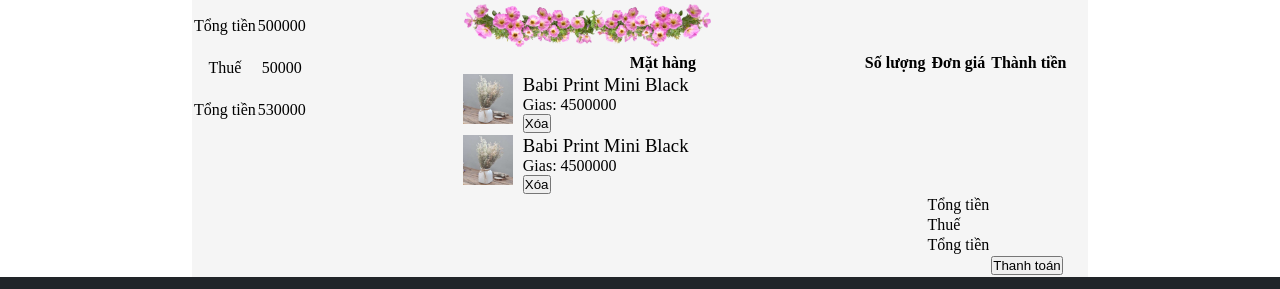
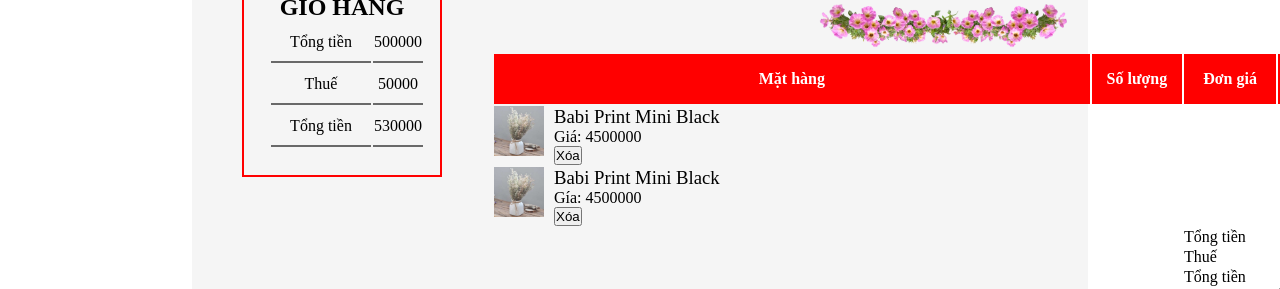
Before and after one commit to htnnth102/shopDemo, a plain HTML site: page Front=end/cart.html in a window 1280 px wide. Shown: the part 143-432 px from the top of the page. Drawn offline with Linux system fonts and the light colour scheme.

```diff
--- a/Front=end/cart.html
+++ b/Front=end/cart.html
@@ -40,27 +40,27 @@
             <h1>GIỎ HÀNG</h1>
             <table>
                 <tr>
-                    <td>Tổng tiền</td>
+                    <td class="td">Tổng tiền</td>
                     <td>500000</td>
                 </tr>
                 <tr>
-                    <td>Thuế</td>
+                    <td class="td">Thuế</td>
                     <td>50000</td>
                 </tr>
                 <tr>
-                    <td>Tổng tiền</td>
+                    <td class="td">Tổng tiền</td>
                     <td>530000</td>
                 </tr>
             </table>
         </div>
         <div class="bill-details">
-            <div class="heading">
+            <div class="heading" style="text-align: center;">
                 <h1>GIỎ HÀNG</h1>
                 <img src="images/flower_string.png" alt="flower" width="250px">
             </div>
             <div class="table-bill">
                 <table>
-                    <tr>
+                    <tr id="first-row">
                         <th>Mặt hàng</th>
                         <th>Số lượng</th>
                         <th>Đơn giá</th>
@@ -73,7 +73,7 @@
                             </div>
                             <div class="product-dpt">
                                 <h3>Babi Print Mini Black</h3>
-                                <h4>Gias: 4500000</h4>
+                                <h4>Giá: 4500000</h4>
                                 <button>Xóa</button>
                             </div>
                         </td>
@@ -88,7 +88,7 @@
                             </div>
                             <div class="product-dpt">
                                 <h3>Babi Print Mini Black</h3>
-                                <h4>Gias: 4500000</h4>
+                                <h4>Gía: 4500000</h4>
                                 <button>Xóa</button>
                             </div>
                         </td>
--- a/Front=end/cartStyles.css
+++ b/Front=end/cartStyles.css
@@ -98,17 +98,54 @@
 }
 
 section div.bill {
-    width: 30%;
+    width: 20%;
+    min-width: 250px;
+    height:  200px;
+    padding:  15px;
     min-width: 200px;
+    margin:  0px 50px;
+    border:  2px solid red;
 }
+
+td.td {
+    width: 50%;
+    min-width: 100px;
+}
+div.bill table {
+    margin-left:  10px;
+}
+div.bill table tr td{
+    border-bottom: 2px solid dimgray;
+}
+div.bill-details table{
+    width: 100%;
+    float:  right;
+}
+
+table tr#first-row {
+    background-color: red;
+    color:  white;
+    height:  50px;
+}
+
+table tr#first-row tr {
+    border: 1px solid red;
+    color:  white;
+    padding:  2px;
+}
+
 
 div.bill table tr {
     text-align: center;
     width: 100%;
     height: 40px;
-    border-bottom: 2px solid gray;
+    border-bottom: 2px solid black;
 }
 
+div.bill-details {
+    width: 65%;
+    min-width: 900px;
+}
 td.product-detail {
     display: flex;
     min-width: 300px;
```
